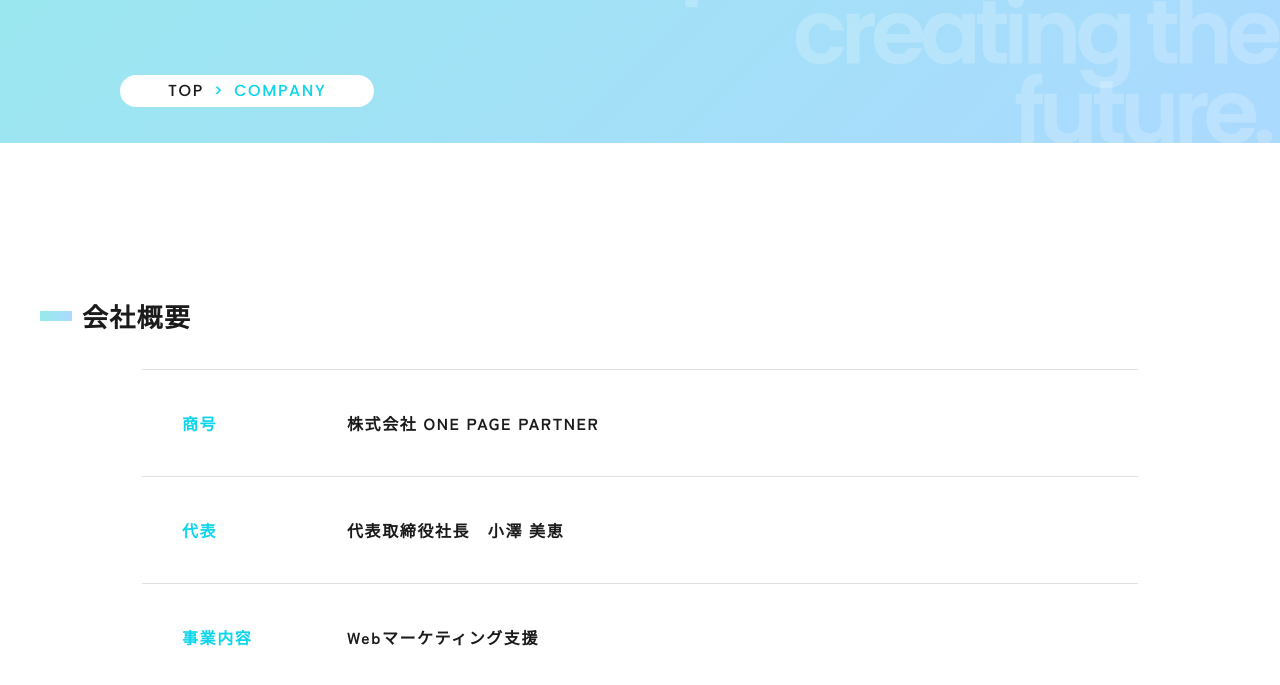
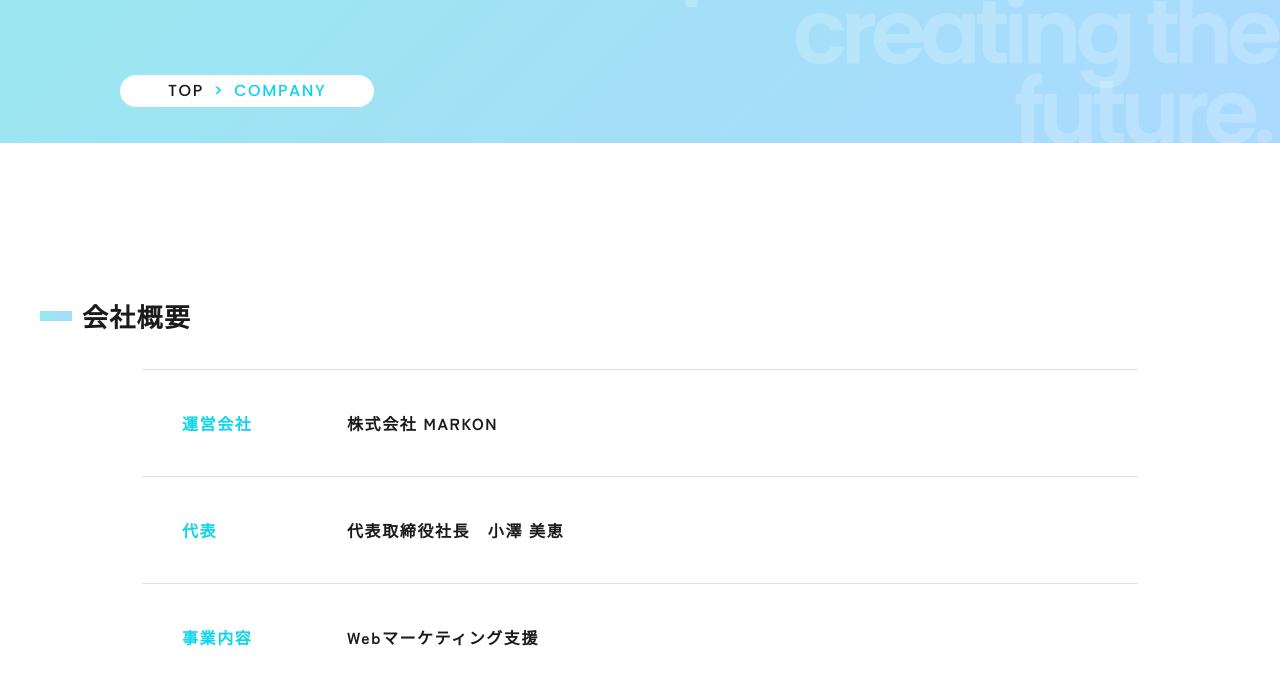
Before and after one commit to AHEAD510/onepagepartner, a plain HTML site: page company/index.html in a window 1280 px wide. Shown: the part 407-1092 px from the top of the page. Drawn offline with nearby package versions, Linux system fonts and the light colour scheme; animation ran at ten frames a second.

Commit message:
company 会社概要変更

```diff
--- a/company/index.html
+++ b/company/index.html
@@ -96,8 +96,8 @@
     <div class="overview_inner">
       <table class="overview_table">
         <tr>
-          <th>商号</th>
-          <td>株式会社 ONE PAGE PARTNER</td>
+          <th>運営会社</th>
+          <td>株式会社 MARKON</td>
         </tr>
         <tr>
           <th>代表</th>
```
